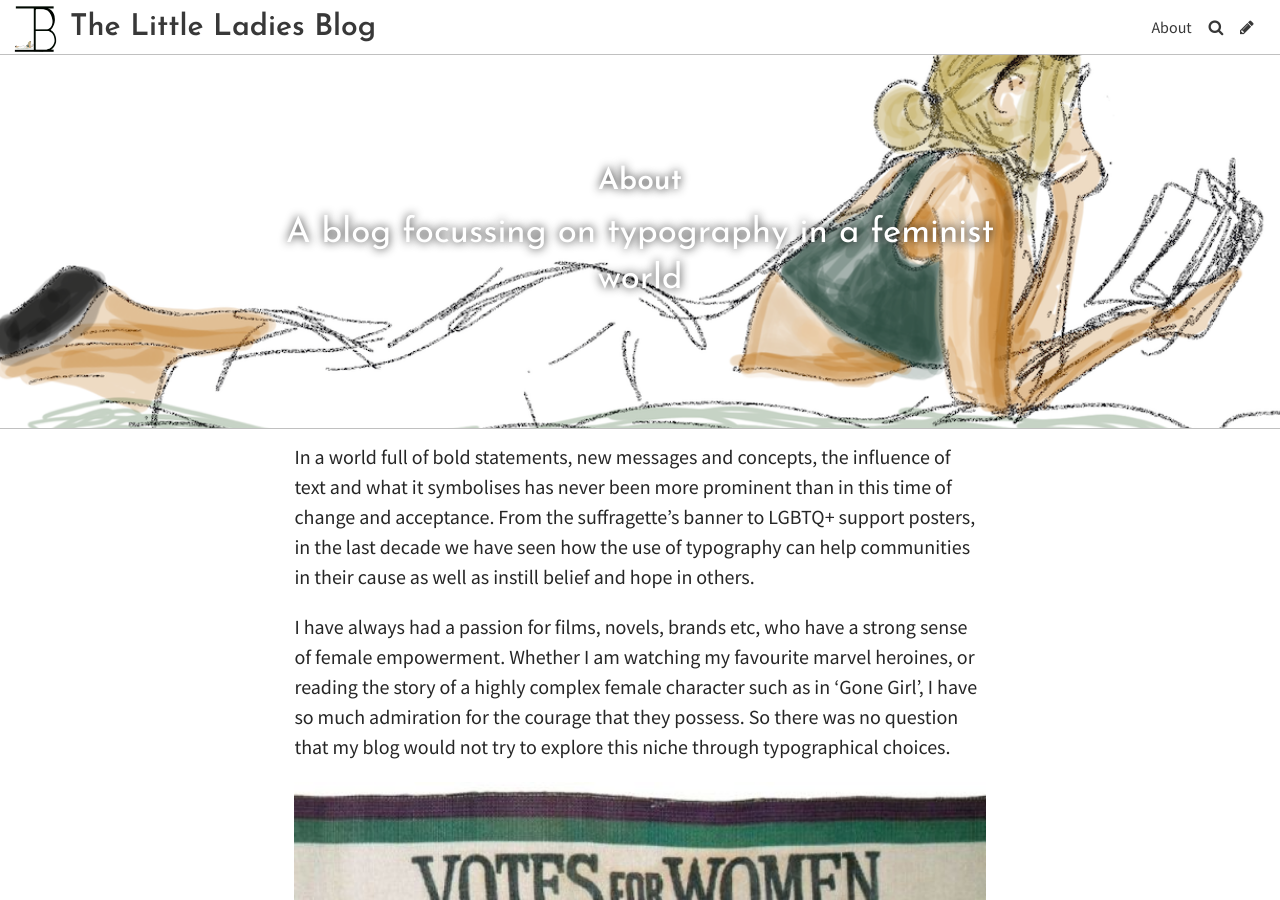
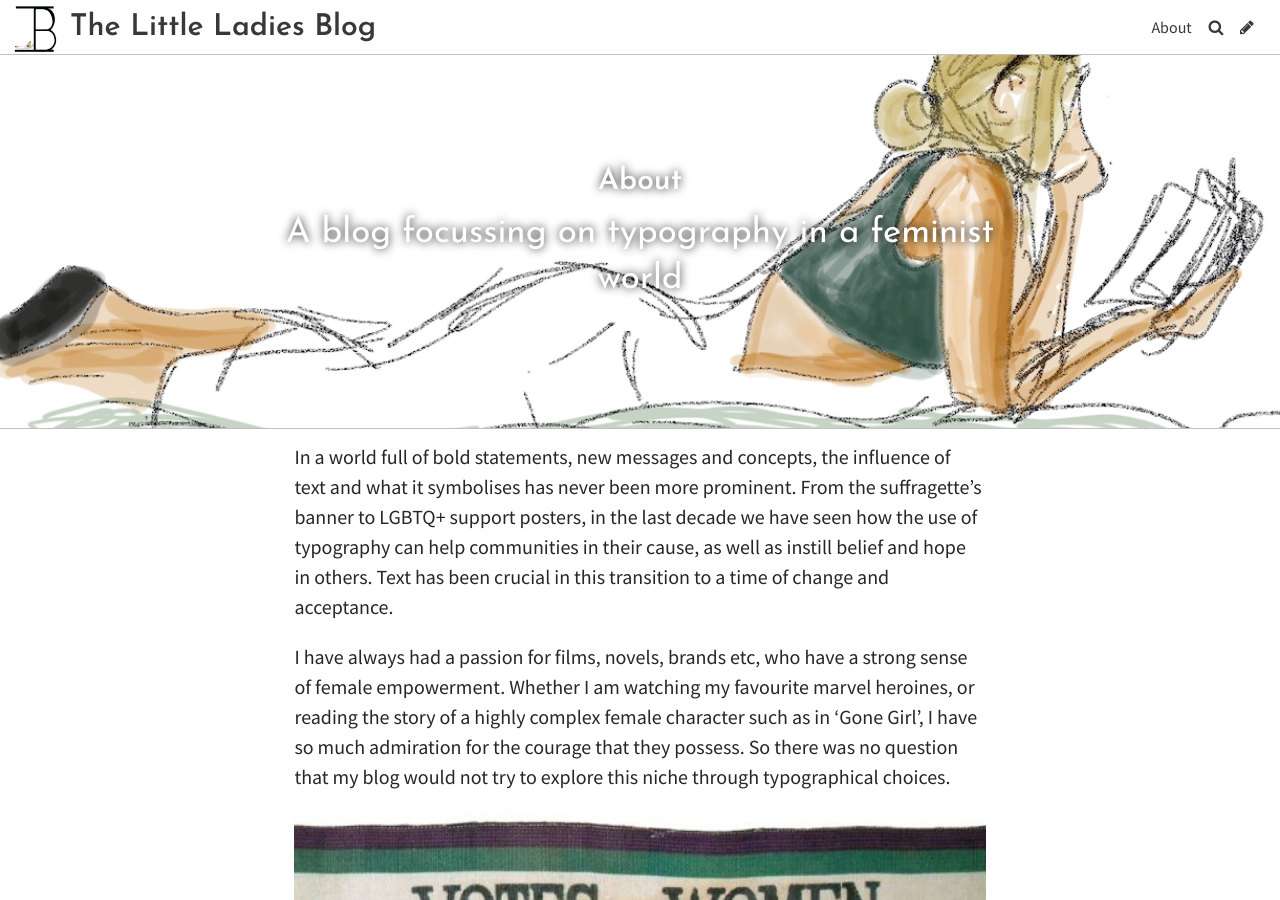
Before and after one commit to rebeccabadman1999/Bex-Badman-Blog, a Jekyll site: the page built from pages/about.md, in a window 1280 px wide and 900 px high. Built offline with Jekyll 4.4.1, drawn with Linux system fonts in a browser that asks for light colours; some web fonts are replaced.

Commit message:
Update Page “about”

```diff
--- a/pages/about.md
+++ b/pages/about.md
@@ -10,7 +10,7 @@ tags: null
 description: null
 show: true
 ---
-In a world full of bold statements, new messages and concepts, the influence of text and what it symbolises has never been more prominent than in this time of change and acceptance. From the suffragette's banner to LGBTQ+ support posters, in the last decade we have seen how the use of typography can help communities in their cause as well as instill belief and hope in others.
+In a world full of bold statements, new messages and concepts, the influence of text and what it symbolises has never been more prominent. From the suffragette's banner to LGBTQ+ support posters, in the last decade we have seen how the use of typography can help communities in their cause, as well as instill belief and hope in others. Text has been crucial in this transition to a time of change and acceptance.
 
 I have always had a passion for films, novels, brands etc, who have a strong sense of female empowerment. Whether I am watching my favourite marvel heroines, or reading the story of a highly complex female character such as in 'Gone Girl', I have so much admiration for the courage that they possess. So there was no question that my blog would not try to explore this niche through typographical choices.
 
```
